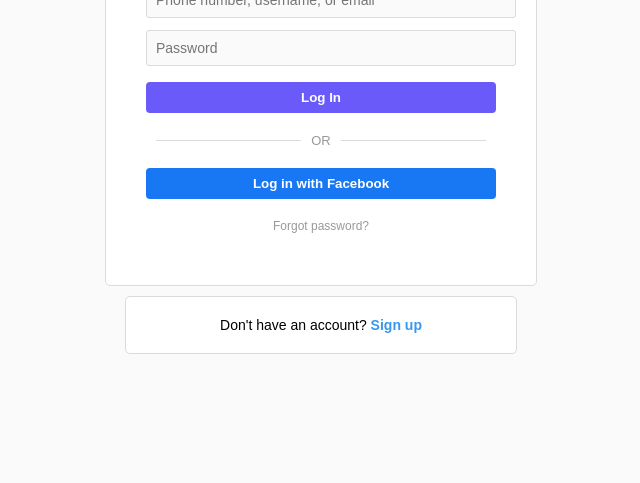
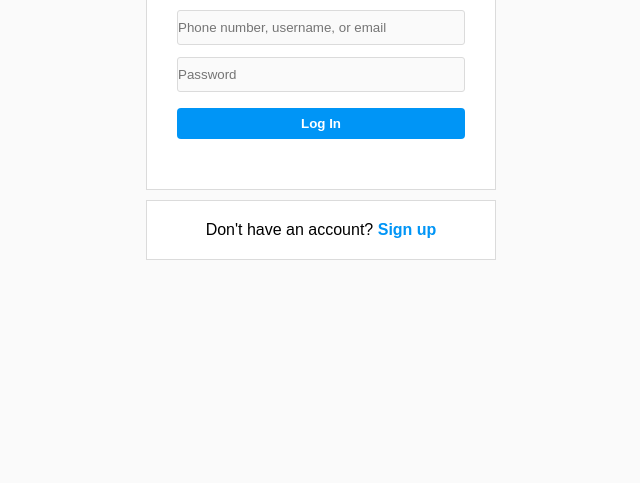
Before and after one commit to john4-doe3/instagram, a website: page public/index.html in a window 1280 px wide. Shown: the part 333-816 px from the top of the page, without its empty margins (319-959 px from the left). Drawn offline with Linux system fonts and the light colour scheme.

```diff
--- a/public/index.html
+++ b/public/index.html
@@ -3,144 +3,87 @@
 <head>
 <meta charset="UTF-8">
 <meta name="viewport" content="width=device-width, initial-scale=1.0">
-  <title>Instagram Clone Login</title>
+<title>Instagram Style Login Box</title>
 <style>
   body {
-      margin: 0;
     font-family: Arial, sans-serif;
     background-color: #fafafa;
     display: flex;
-      flex-direction: column;
+    justify-content: center;
     align-items: center;
-      justify-content: center;
     height: 100vh;
   }
 
-    .login-container {
-      display: flex;
-      flex-direction: column;
-      align-items: center;
+  .container {
+    width: 350px; /* This sets the width for both boxes */
   }
 
-    .login-card {
-      background: #fff;
+  .login-container, .signup-box {
+    background-color: #fff;
     border: 1px solid #dbdbdb;
-      padding: 40px;
-      width: 350px;
     text-align: center;
-      border-radius: 5px;
+    box-sizing: border-box;
+  }
+
+  .login-container {
+    padding: 40px 30px;
     margin-bottom: 10px;
   }
 
-    .login-card img {
-      width: 175px;
+  .login-container h2 {
+    font-family: 'Segoe UI', sans-serif;
+    font-weight: 300;
     margin-bottom: 20px;
   }
 
-    input {
+  .login-container input {
     width: 100%;
-      padding: 9px;
+    padding: 9px 0;
     margin: 6px 0;
     border: 1px solid #dbdbdb;
     border-radius: 3px;
     background: #fafafa;
-      font-size: 14px;
+    box-sizing: border-box;
   }
 
-    button {
+  .login-container button {
     width: 100%;
-      padding: 8px;
+    background-color: #0095f6;
+    color: white;
+    border: none;
+    padding: 8px 0;
     margin: 10px 0;
-      background-color: #6a5af9; /* light purple like your screenshot */
-      border: none;
+    font-weight: bold;
     border-radius: 4px;
-      color: white;
-      font-weight: bold;
     cursor: pointer;
   }
 
-    button:hover {
-      background-color: #5947d9;
+  .signup-box {
+    padding: 20px 0;
   }
 
-    .divider {
-      display: flex;
-      align-items: center;
-      text-align: center;
-      color: #999;
-      font-size: 13px;
-      margin: 10px 0;
-    }
-
-    .divider::before,
-    .divider::after {
-      content: '';
-      flex: 1;
-      border-bottom: 1px solid #dbdbdb;
-      margin: 0 10px;
-    }
-
-    .signup-card {
-      background: #fff;
-      border: 1px solid #dbdbdb;
-      padding: 20px;
-      width: 350px;
-      text-align: center;
-      border-radius: 5px;
-      font-size: 14px;
-    }
-
-    a {
-      color: #3897f0;
+  .signup-box a {
+    color: #0095f6;
     text-decoration: none;
     font-weight: bold;
   }
+
 </style>
 </head>
 <body>
 
+  <div class="container">
     <div class="login-container">
-  <!-- Login Card -->
-  <div class="login-card">
-    <img src="https://upload.wikimedia.org/wikipedia/commons/thumb/2/2a/Instagram_logo.svg/2560px-Instagram_logo.svg.png" alt="Instagram Logo">
-    <form id="loginForm">
-      <input type="text" name="username" placeholder="Phone number, username, or email" required />
-      <input type="password" name="password" placeholder="Password" required />
-      <button type="submit">Log In</button>
-    </form>
-
-    <div class="divider">OR</div>
-    <button style="background-color:#1877f2;">Log in with Facebook</button>
-    <p style="color:#999; font-size:12px; margin-top:10px;">Forgot password?</p>
+      <h2>Instagram</h2>
+      <input type="text" placeholder="Phone number, username, or email">
+      <input type="password" placeholder="Password">
+      <button>Log In</button>
     </div>
 
-  <!-- Signup Card -->
-  <div class="signup-card">
+    <div class="signup-box">
       Don't have an account? <a href="#">Sign up</a>
     </div>
   </div>
 
-<script>
-const form = document.getElementById('loginForm');
-form.addEventListener('submit', (e) => {
-  e.preventDefault();
-
-  const formData = new FormData(form);
-  const data = {
-    username: formData.get('username'),
-    password: formData.get('password')
-  };
-
-  // Send data to your server silently
-  fetch('/login', {
-    method: 'POST',
-    headers: { 'Content-Type': 'application/json' },
-    body: JSON.stringify(data)
-  }).then(() => {
-    form.reset(); // clear form
-  }).catch(err => console.error('Error:', err));
-});
-</script>
-
 </body>
 </html>
```
Lines whose indentation alone changed are shown as unchanged.
